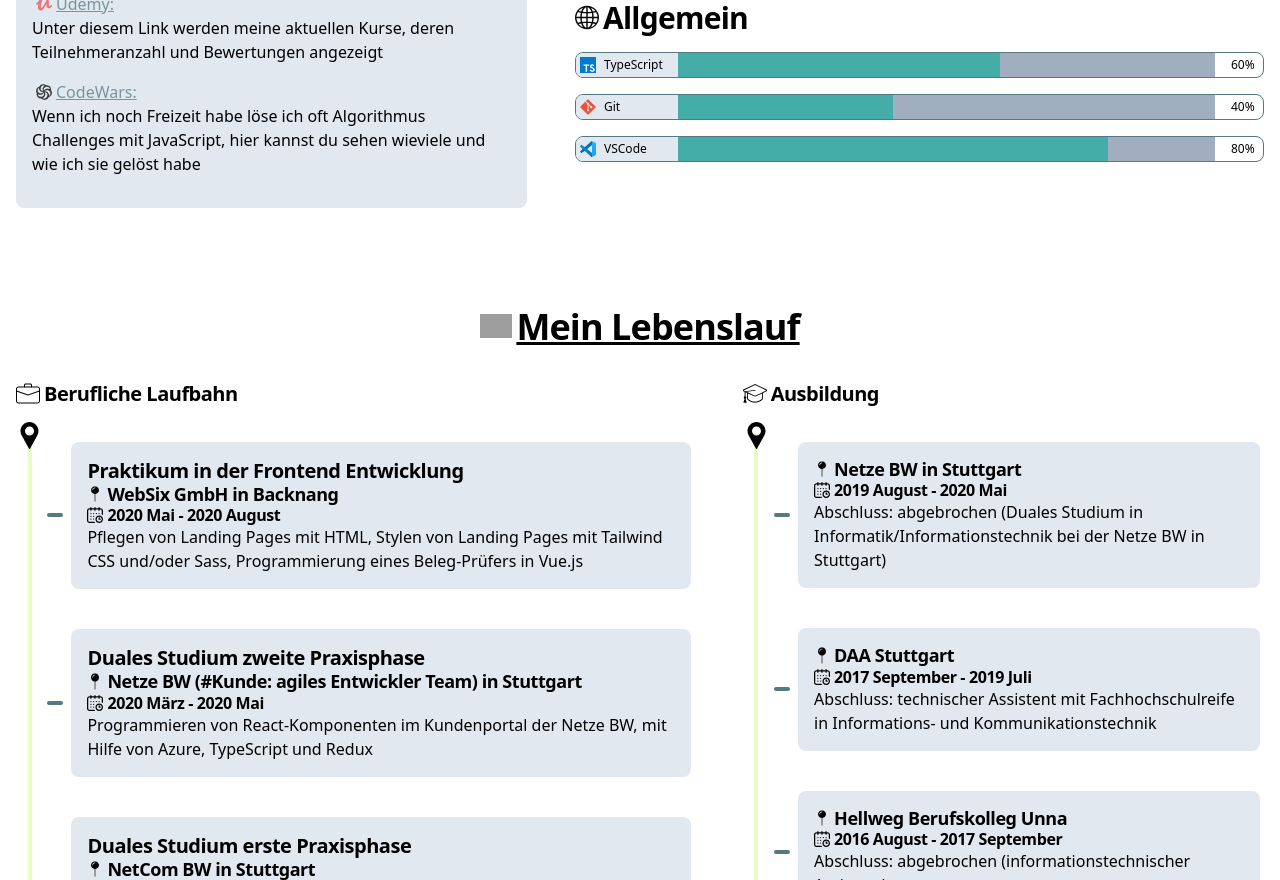
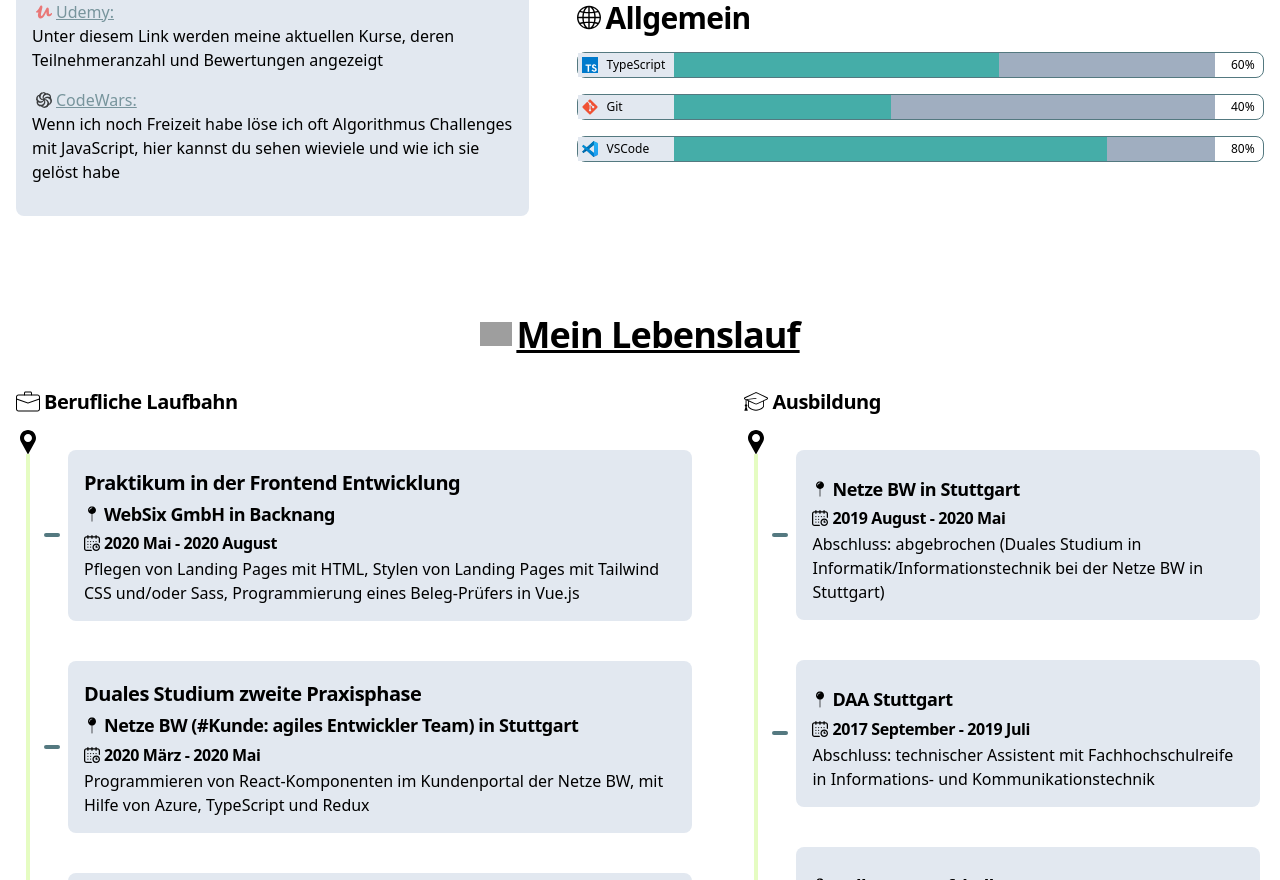
Before and after one commit to BennyDeeDev/react-portfolio, a React (Create React App) app: page / in a window 1280 px wide. Shown: the part 1920-2800 px from the top of the page. Built offline with nearby package versions, Linux system fonts and the light colour scheme; grey boxes are pictures that could not be loaded.

Commit message:
mobile friendly ready

```diff
--- a/src/components/CvItem.tsx
+++ b/src/components/CvItem.tsx
@@ -8,10 +8,28 @@ export default function cvItem({ timespan, text, location, title }) {
 		<div className="flex items-center ">
 			<div className="w-4 h-1 rounded-full bg-minimalist-gray flex-shrink-0"></div>
 			<div className="flex flex-grow my-4 ml-2 bg-gray-300 rounded-lg">
-				<div className="m-4 ">
-					<TextWithSvg Tag="h4" styleSvg="w-4" styleDiv="" title={title} svg={null} />
-					<TextWithSvg Tag="h5" styleSvg="w-4" styleDiv="" title={location} svg={pin} />
-					<TextWithSvg Tag="h6" styleSvg="w-4" styleDiv="" title={timespan} svg={calendar} />
+				<div className="m-4">
+					<TextWithSvg
+						Tag="h4"
+						styleSvg="w-4"
+						styleDiv="py-1"
+						title={title}
+						svg={null}
+					/>
+					<TextWithSvg
+						Tag="h5"
+						styleSvg="w-4"
+						styleDiv="py-1"
+						title={location}
+						svg={pin}
+					/>
+					<TextWithSvg
+						Tag="h6"
+						styleSvg="w-4"
+						styleDiv="py-1"
+						title={timespan}
+						svg={calendar}
+					/>
 					<p>{text}</p>
 				</div>
 			</div>
--- a/src/components/CvSection.tsx
+++ b/src/components/CvSection.tsx
@@ -10,13 +10,23 @@ export default function CvSection({ title, svg, array }) {
 	return (
 		<div className="flex">
 			<div>
-				<TextWithSvg title={title} Tag="h4" svg={svg} styleDiv="" styleSvg="w-6" />
+				<TextWithSvg
+					title={title}
+					Tag="h4"
+					svg={svg}
+					styleDiv=""
+					styleSvg="w-6"
+				/>
 
 				<div className="flex mt-4">
-					<div className="flex flex-col items-center">
-						<img className="w-12 -mb-4 z-10" src={waypoint} alt="waypoint" />
+					<div className="flex flex-col items-center flex-shrink-0">
+						<img
+							className="w-6 z-10 "
+							src={waypoint}
+							alt="waypoint"
+						/>
 						<div className="w-1 h-full bg-minimalist-yellow"></div>
-						<img className="w-12" src={circle} alt="circle" />
+						<img className="w-6" src={circle} alt="circle" />
 					</div>
 
 					<div className="flex-col">
--- a/src/components/Skill.tsx
+++ b/src/components/Skill.tsx
@@ -4,21 +4,28 @@ import Reveal from "react-reveal/Reveal";
 
 export default function Skill({ text, svg, progress }) {
 	return (
-		<div className="flex items-center my-4">
-			<div className="border border-minimalist-gray rounded-lg flex w-full overflow-hidden">
-				<div className="bg-gray-300 w-32 h-6 flex items-center p-1">
+		<div className="flex my-4">
+			<div className="border border-minimalist-gray rounded-lg flex w-full">
+				<div className="bg-gray-300 w-24 h-6 flex items-center p-1 flex-shrink-0">
 					<img className="w-4 h-4" src={svg} alt={text} />
-					<span className="text-xs p-2">{text}</span>
+					<span className="text-xs p-2 whitespace-no-wrap">
+						{text}
+					</span>
 				</div>
 				<div className="bg-gray-500 w-full h-6">
 					<VisibilitySensor>
 						<Reveal effect="animateProgressBar" duration={2000}>
-							<div className="bg-minimalist-teal h-6" style={{ width: progress }}></div>
+							<div
+								className="bg-minimalist-teal h-6"
+								style={{ width: progress }}
+							></div>
 						</Reveal>
 					</VisibilitySensor>
 				</div>
 
-				<span className="text-xs w-12 px-4 flex items-center">{progress}</span>
+				<span className="text-xs w-12 px-4 flex items-center">
+					{progress}
+				</span>
 			</div>
 		</div>
 	);
--- a/src/sections/Hero.tsx
+++ b/src/sections/Hero.tsx
@@ -2,11 +2,12 @@ import React from "react";
 //@ts-ignore
 import Typewriter from "typewriter-effect";
 
+//TODO: 	style={{ width: "604px", height: "110px" }} mobile height: 135px
 export default function Hero() {
 	return (
 		<div className="flex bg-black h-screen text-white text-xl md:text-3xl p-8">
 			<div className="flex justify-center items-center flex-grow ">
-				<div className="-mt-16 relative md:relative">
+				<div className="relative md:w-1/2">
 					<span className="text-terminal-green">
 						user@benjaminderksen.de
 					</span>
--- a/src/sections/Skills.tsx
+++ b/src/sections/Skills.tsx
@@ -30,13 +30,13 @@ export default function Skills() {
 								alt=""
 							/>
 
-							<div className="m-4">
+							<div className="my-4 md:m-4">
 								<TextWithSvg
 									svg={user}
 									styleSvg="w-4"
 									title="Über mich:"
 									Tag="h6"
-									styleDiv=""
+									styleDiv="my-1"
 								/>
 								<p>
 									Ich bin ein JavaScript-Entwickler aus
@@ -59,9 +59,9 @@ export default function Skills() {
 						/>
 						{linksMock.map((link, index) => (
 							<div className="my-4" key={index}>
-								<div className=" md:flex">
+								<div className="md:flex">
 									<a
-										className="ml-1 underline text-minimalist-gray"
+										className="md:ml-1 underline text-minimalist-gray"
 										href={link.link}
 										target="_blank"
 										rel="noopener noreferrer"
```
